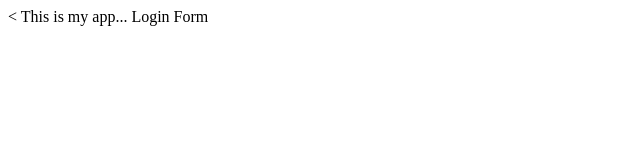
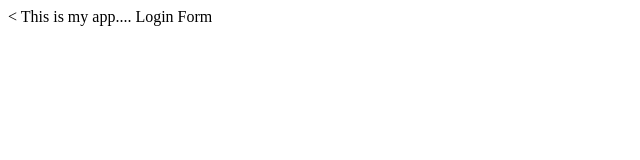
Before and after one commit to SalmanAlWatari/myappsample, a plain HTML site: page index.html in a window 1280 px wide. Shown: the full height of the page, 0-640 px from the left. Drawn offline with Linux system fonts and the light colour scheme.

Commit message:
Update index.html

```diff
--- a/index.html
+++ b/index.html
@@ -5,7 +5,7 @@
     <title></title>
   </head>
   <body>
-    This is my app...
+    This is my app....
     Login Form
   </body>
 </html>
```
